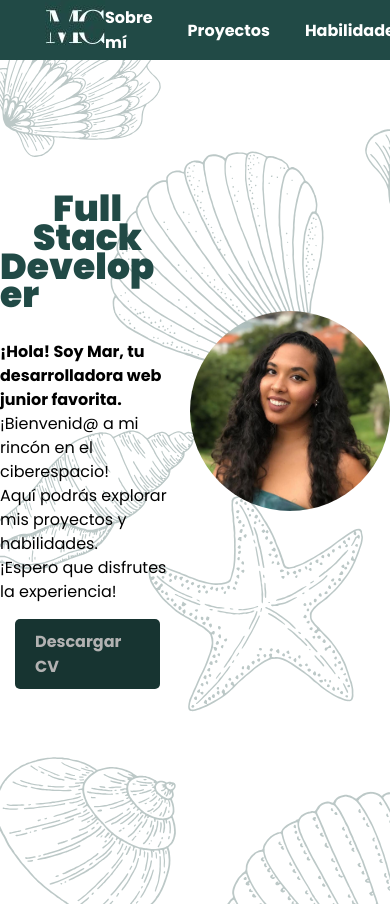
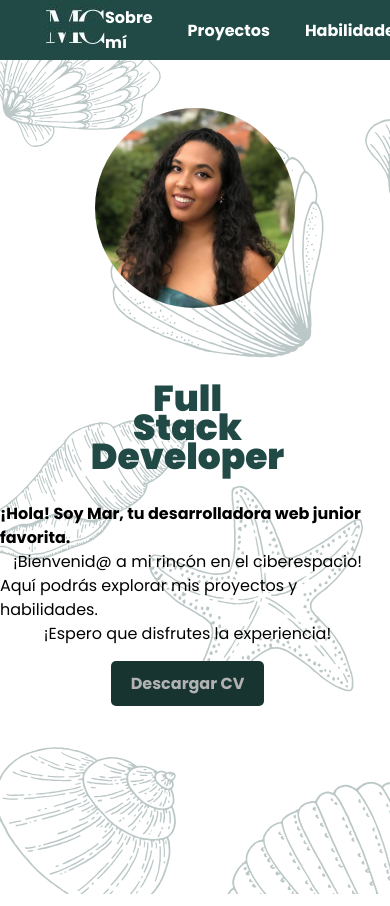
Before and after one commit to Mar-CM/PortfolioMar, a React (Vite) app: page /#/ in a window 390 px wide. Shown: the top 906 px of the page. Built offline with nearby package versions, Linux system fonts and the light colour scheme.

Commit message:
Mediaqueries hero

```diff
--- a/src/scss/styles/hero.scss
+++ b/src/scss/styles/hero.scss
@@ -13,6 +13,11 @@
   flex-direction: row-reverse;
   margin-top: 60px;
   padding-top: 40px;
+
+  @media (max-width: 480px) {
+    flex-direction: column;
+    margin-top: 50px;
+  }
 
   &Photo {
     img {
```
